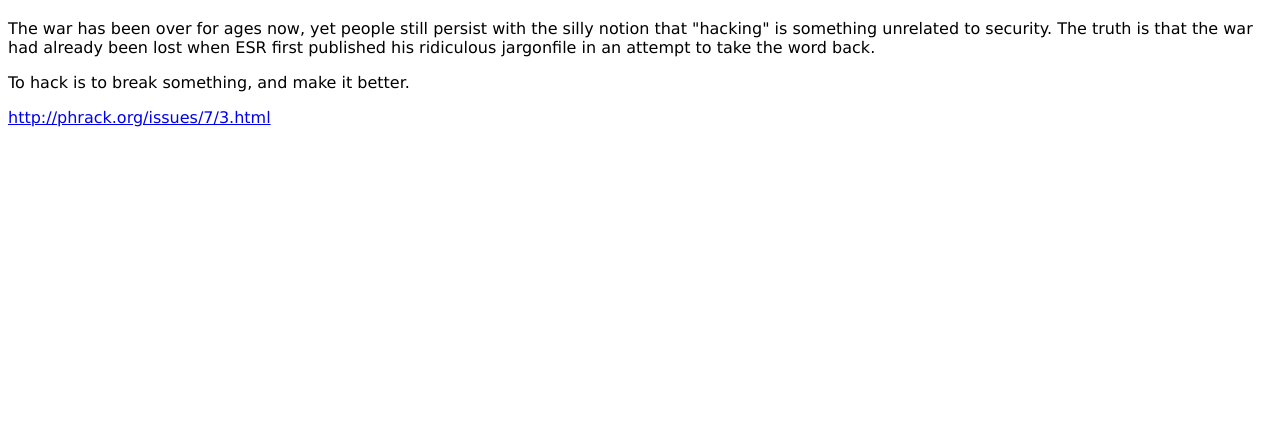
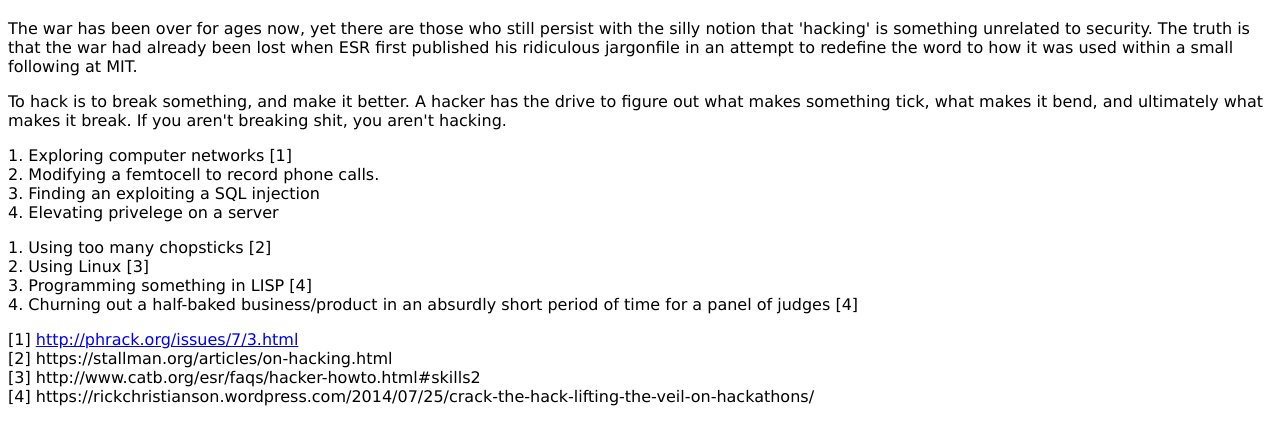
Before and after one commit to pierce403/hack.guru, a plain HTML site: page index.html in a window 1280 px wide. Shown: the part 62-506 px from the top of the page. Drawn offline with Linux system fonts and the light colour scheme.

Commit message:
some stuff in here
good stuff

```diff
--- a/index.html
+++ b/index.html
@@ -12,11 +12,42 @@
   <body>
     <h1>Hackers Hack</h1>
 
-    <p>The war has been over for ages now, yet people still persist with the silly notion that "hacking" is something unrelated to security.  The truth is that the war had already been lost when ESR first published his ridiculous jargonfile in an attempt to take the word back.</p>
+    <p>
+    The war has been over for ages now, yet there are those who still persist with the silly
+    notion that 'hacking' is something unrelated to security. The truth is that the war had
+    already been lost when ESR first published his ridiculous jargonfile in an attempt to redefine
+    the word to how it was used within a small following at MIT.
+    </p>
 
-    <p>To hack is to break something, and make it better.</p>
+    <p>
+    To hack is to break something, and make it better.  A hacker has the drive to figure out what
+    makes something tick, what makes it bend, and ultimately what makes it break.  If you aren't
+    breaking shit, you aren't hacking.
+    </p>
 
-    <p><a href="http://phrack.org/issues/7/3.html">http://phrack.org/issues/7/3.html</a></p>
+    <p>
+    1. Exploring computer networks [1]<br>
+    2. Modifying a femtocell to record phone calls.<br>
+    3. Finding an exploiting a SQL injection<br>
+    4. Elevating privelege on a server
+    </p>
+
+    <p>
+    1. Using too many chopsticks [2]<br>
+    2. Using Linux [3]<br>
+    3. Programming something in LISP [4]<br>
+    4. Churning out a half-baked business/product in an absurdly short period of time for a panel of judges [4]
+    </p>
+
+
+    <p>
+    [1] <a href="http://phrack.org/issues/7/3.html">http://phrack.org/issues/7/3.html</a><br>
+    [2] https://stallman.org/articles/on-hacking.html<br>
+    [3] http://www.catb.org/esr/faqs/hacker-howto.html#skills2<br>
+    [4] https://rickchristianson.wordpress.com/2014/07/25/crack-the-hack-lifting-the-veil-on-hackathons/
+    </p>
+
+    <!--  unsatisfied?  do I not entertain?  send pull requests to https://github.com/pierce403/hack.guru -->
 
   </body>
 </html>
```
